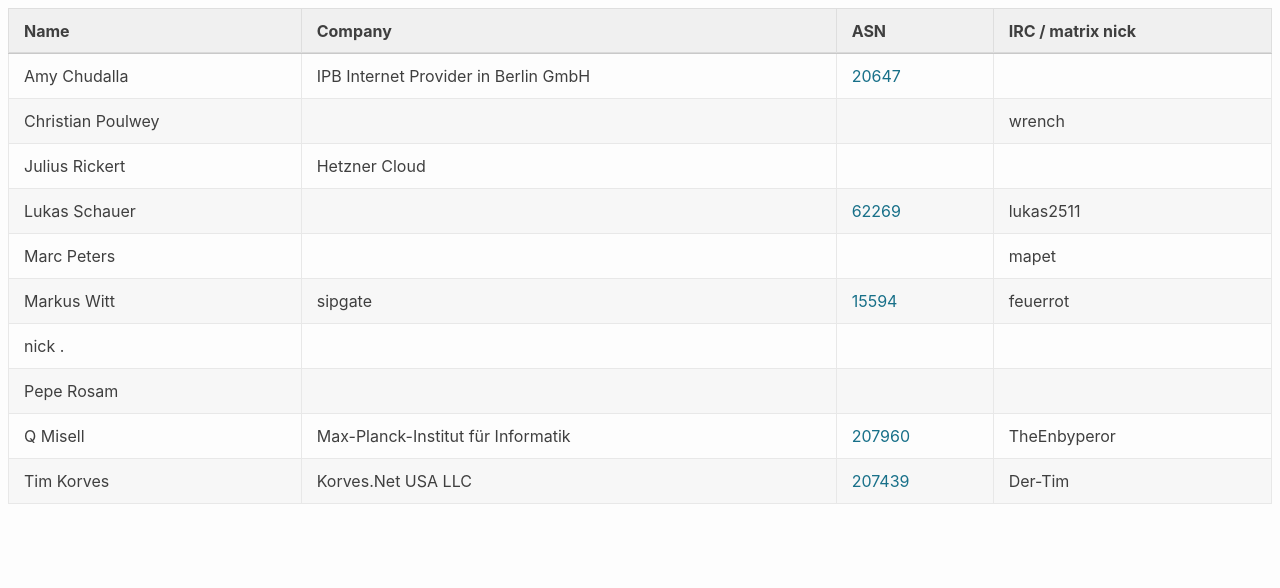
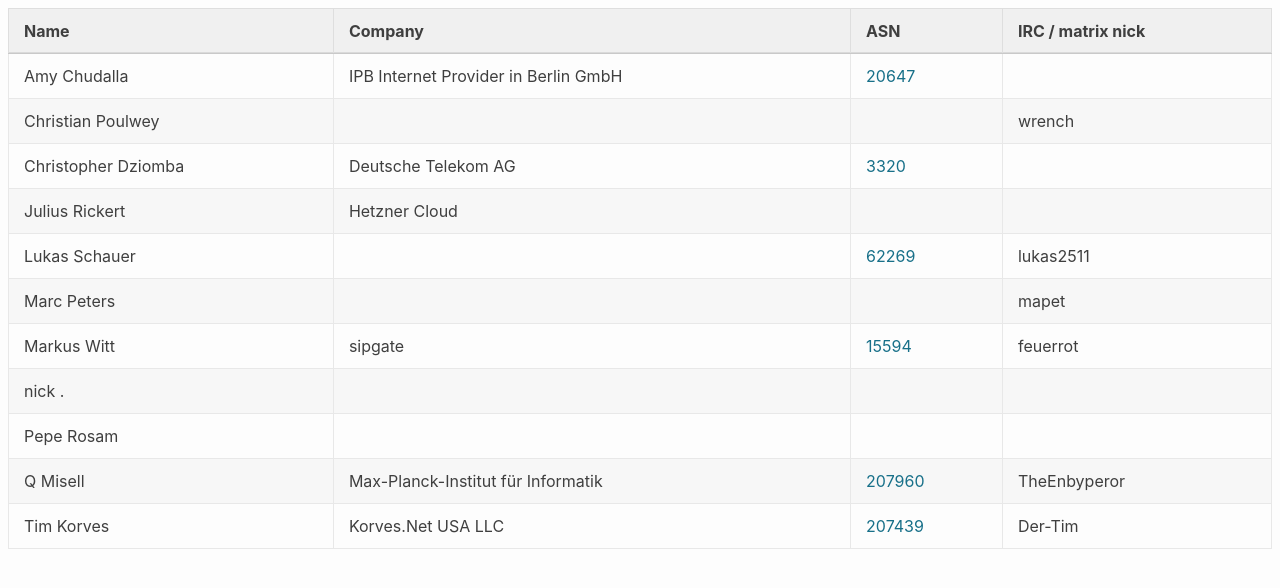
Before and after one commit to denog/pretix-attendeelist, a Jekyll site: the page built from denogmeetup25-05/index.markdown, in a window 1280 px wide. Shown: the top 588 px of the page. Built offline with Jekyll 4.4.1, drawn with Linux system fonts in a browser that asks for light colours.

Commit message:
Latest data: Thu May  8 22:10:44 UTC 2025

```diff
--- a/_data/attendees_denogmeetup25-05.json
+++ b/_data/attendees_denogmeetup25-05.json
@@ -10,6 +10,12 @@
     "company": null,
     "irc": "wrench",
     "asn": null
+  },
+  {
+    "name": "Christopher Dziomba",
+    "company": "Deutsche Telekom AG",
+    "irc": null,
+    "asn": "3320"
   },
   {
     "name": "Julius Rickert",
```
